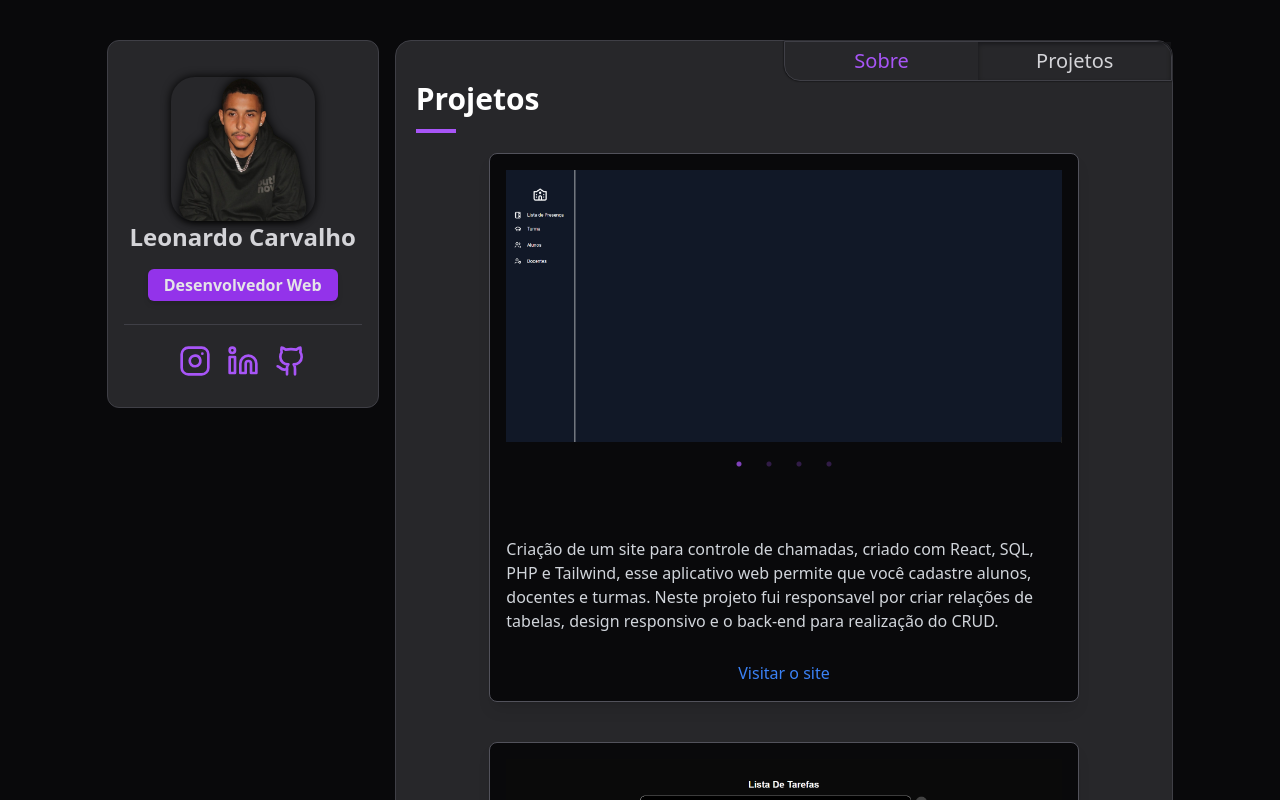
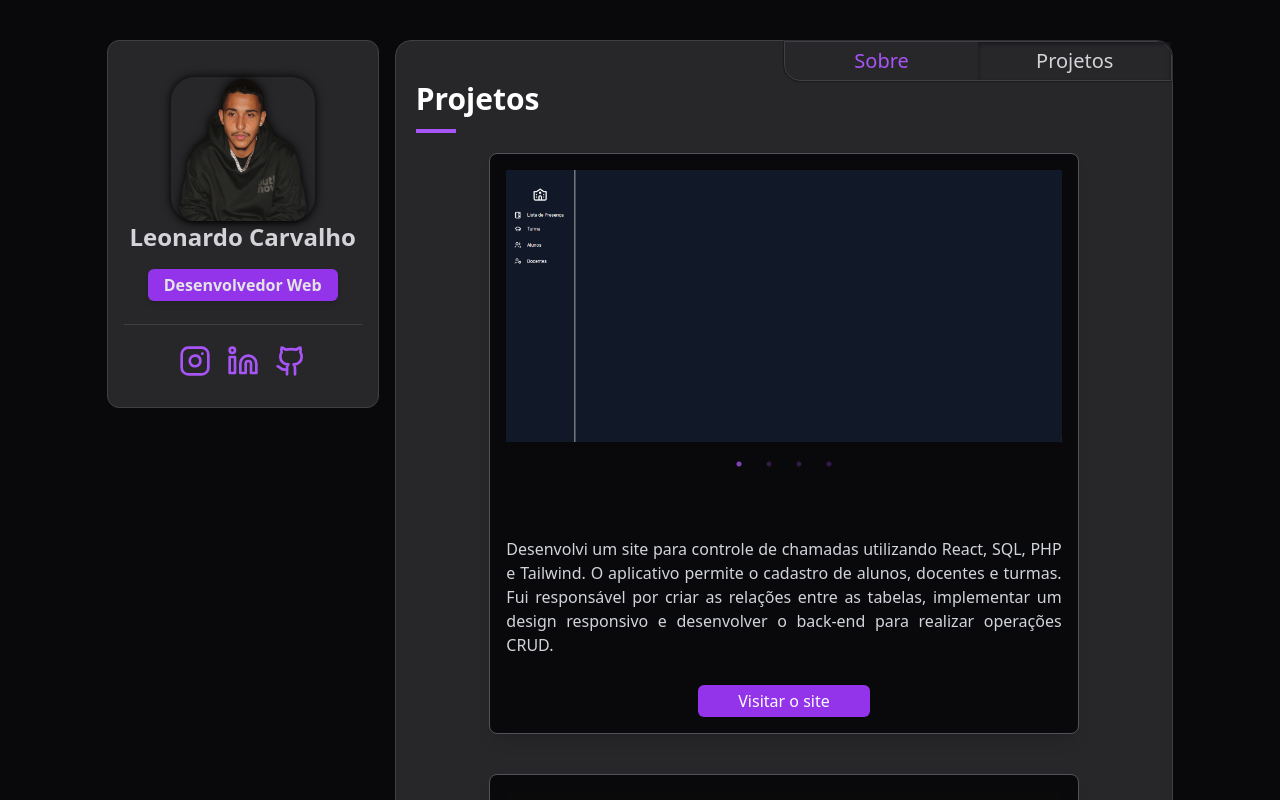
Before and after one commit to leonardo-tcarvalho/MyPortfolioReact, a React (Vite) app in the folder myPortfolio/: page /skills in a window 1280 px wide. Shown: the top 800 px of the page. Built offline with nearby package versions, Linux system fonts and the light colour scheme.

Commit message:
style: create button links

```diff
--- a/myPortfolio/src/components/CardProject.jsx
+++ b/myPortfolio/src/components/CardProject.jsx
@@ -1,3 +1,4 @@
+import { Link } from "react-router-dom";
 import Slider from "react-slick";
 
 export function CardProject({ numberProject }) {
@@ -28,16 +29,15 @@ export function CardProject({ numberProject }) {
           ))}
         </Slider>
       </div>
-      <div className="flex flex-col gap-5 w-full mx-auto mt-20">
-        <p className="m-auto mt-2 text-gray-300">{numberProject.description}</p>
-        <a
-          href={numberProject.siteUrl}
-          target="_blank"
-          rel="noopener noreferrer"
-          className="mx-auto mt-2 text-blue-500 hover:underline"
-        >
-          Visitar o site
-        </a>
+      <div className="flex flex-col items-center gap-5 w-full mx-auto mt-20">
+        <p className="text-justify m-auto mt-2 text-gray-300">
+          {numberProject.description}
+        </p>
+        <Link to={numberProject.siteUrl} target="_blank">
+          <div className="mx-a mt-2 py-1 px-10 rounded-md text-white bg-purple-600">
+            Visitar o site
+          </div>
+        </Link>
       </div>
     </div>
   );
--- a/myPortfolio/src/data/cards.json
+++ b/myPortfolio/src/data/cards.json
@@ -7,7 +7,7 @@
       "/src/images/projects/appChamadaAlunos/img4.png"
     ],
     "siteUrl": "https://example.com/site1",
-    "description": "Criação de um site para controle de chamadas, criado com React, SQL, PHP e Tailwind, esse aplicativo web permite que você cadastre alunos, docentes e turmas. Neste projeto fui responsavel por criar relações de tabelas, design responsivo e o back-end para realização do CRUD."
+    "description": "Desenvolvi um site para controle de chamadas utilizando React, SQL, PHP e Tailwind. O aplicativo permite o cadastro de alunos, docentes e turmas. Fui responsável por criar as relações entre as tabelas, implementar um design responsivo e desenvolver o back-end para realizar operações CRUD."
   },
   {
     "imageUrls": [
@@ -17,7 +17,7 @@
       "/src/images/projects/listaDeTarefas/img4.png"
     ],
     "siteUrl": "https://example.com/site2",
-    "description": "Esta é a descrição para o segundo card com várias imagens."
+    "description": "Criei uma Lista de Tarefas responsiva e funcional usando HTML, CSS e JavaScript. O projeto permite adicionar, editar e remover tarefas, oferecendo uma experiência intuitiva em diversos dispositivos."
   },
   {
     "imageUrls": [
@@ -28,7 +28,7 @@
       "/src/images/projects/myFirstPortfolio/img5.png"
     ],
     "siteUrl": "https://example.com/site3",
-    "description": "Esta é a descrição para o terceiro card com várias imagens."
+    "description": "Este foi meu primeiro portfólio pessoal, desenvolvido para aprimorar minhas habilidades e conhecimentos. Utilizei Bootstrap para um design responsivo e estilizado, e combinei JavaScript, HTML e CSS para criar uma interface intuitiva. Esse projeto foi fundamental para melhorar meu conhecimento e experiência no desenvolvimento web."
   },
   {
     "imageUrls": [
```
